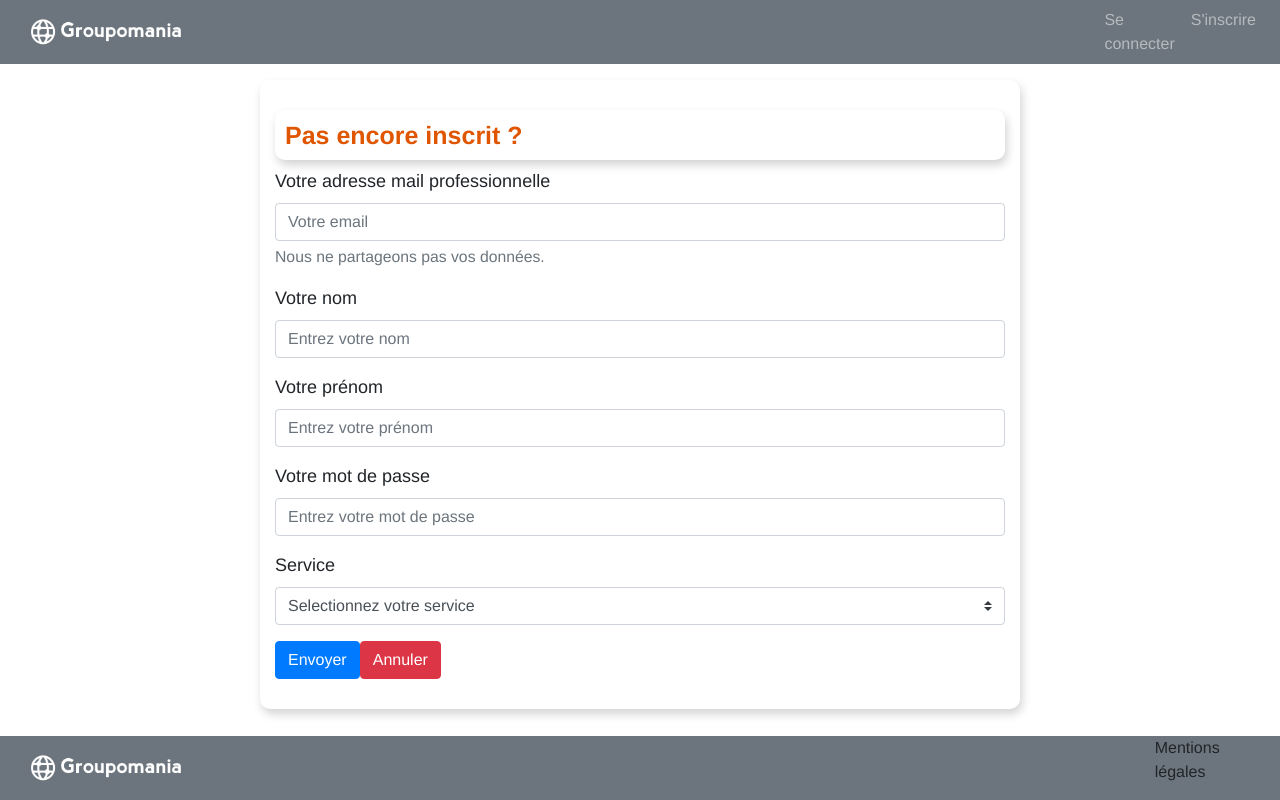
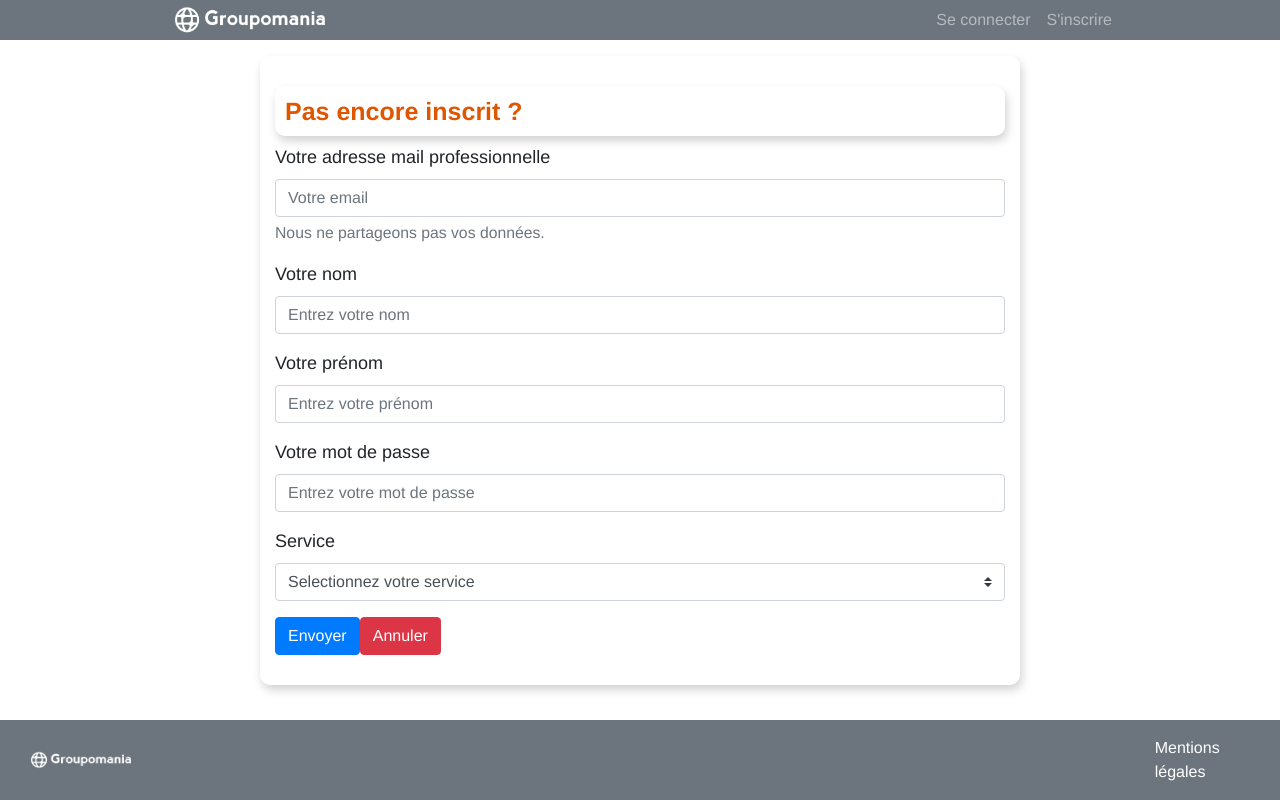
Before and after one commit to medleey/AliceCoisne_7_15032021, a Vue app in the folder frontend/: page /#/register in a window 1280 px wide. Built offline with nearby package versions, Linux system fonts and the light colour scheme; no server answers.

Commit message:
edit account

```diff
--- a/frontend/src/components/Account.vue
+++ b/frontend/src/components/Account.vue
@@ -8,7 +8,7 @@
       </div>
     </div>
 
- <div class="container profil w-75 h-100 p-5" >
+ <div class="container profil w-75 h-100 p-5 " >
       <div class="row">
         <div class="col" >
             <h2>Modifier ma photo profil</h2>
@@ -25,10 +25,10 @@
       </div>
       <div class="col">
         <ul class="pl-0">
-            <li>{{lastName}}a</li>
-            <li>{{Name}}b</li>
-            <li>{{password}}c</li>
-            <li>
+            <li>{{user.lastName}}</li>
+            <li>{{user.firstName}}</li>
+            <li>Mot de passe</li>
+            <li> {{user.service}}
               <b-form-group id="input-group-3" label="Service" label-for="input-3">
                 <b-form-select class="input_form w-50"
                   id="input-3"
@@ -51,6 +51,9 @@
 <script>
 export default {
   name:'Account',
+  props: [
+    "user"
+  ],
   data () {
     return {
       form: {
--- a/frontend/src/components/Footer.vue
+++ b/frontend/src/components/Footer.vue
@@ -1,9 +1,9 @@
 <template>
-  <footer class="navbar navbar-expand-sm navbar-dark bg-secondary py-0">
+  <footer class="navbar navbar-expand-sm navbar-dark bg-secondary py-0 nav-item">
       <div class="container">
           <img src="@/assets/logo.png" alt="groupomania logo" class="gm-logo" />
         </div>
-        <p>Mentions légales</p>
+        <p class="mt-3">Mentions légales</p>
   </footer>
 </template>
 
@@ -14,8 +14,14 @@ export default {
 }
 </script>
 
-<style>
+<style scoped>
     footer {
       margin-top: auto;
+      font-size: 16px;
+      align-content: center;
+      color: white;
+    }
+    img {
+      width: 100px;
     }
 </style>
--- a/frontend/src/components/Header.vue
+++ b/frontend/src/components/Header.vue
@@ -5,9 +5,10 @@
         class="navbar navbar-expand-sm navbar-dark bg-secondary mb-3 py-0"
       >
         <div class="container">
+          <router-link to="/">
             <img src="@/assets/logo.png" alt="groupomania logo" class="gm-logo" />
+          </router-link>
         </div>
-        <span v-if="user">{{user.firstName}}</span>
         <ul class="navbar-nav mr-auto" v-if="!user">
           <li class="nav-item">
             <router-link to="/login" class="nav-link"> Se connecter </router-link>
@@ -15,6 +16,22 @@
           <li class="nav-item">
             <router-link to="/register" class="nav-link"> S'inscrire </router-link>
           </li>
+        </ul>
+        <!--Pour le header lorsque l'on est connecté-->
+        <ul class="navbar-nav mr-auto" v-if="user">
+          <li class="nav-item mt-2 pr-2 name-user">
+            {{user.firstName}} {{user.lastName}}
+          </li>
+          <li class="nav-item">
+            <router-link to="/account" class="nav-link"> Mon compte </router-link>
+          </li>
+
+            <li class="nav-item nav-link">
+            <a @click="logout" class="logout-btn">
+              Déconnexion
+               </a>
+            </li>
+
         </ul>
       </nav>
     </div>
@@ -26,16 +43,38 @@ export default {
   name: 'Header',
   props: [
     "user"
-  ]
+  ],
+
+  methods: {
+    logout() {
+      localStorage.removeItem('user-token')
+      this.$router.push('/login')
     }
+  }
+}
+
+
 </script>
 
-<style>
+<style scoped>
   .gm-logo {
       width: 150px;
   }
-
+  .container {
+    width: 50%;
+  }
+  img {
+    width: 150px;
+  }
+  .name-user {
+    color: white ;
+    cursor: ;
+  }
   .gm-banner {
       background-color: grey;
   }
+  .logout-btn {
+    cursor: pointer;
+    list-style: none;
+  }
 </style>
```
Also changed, not shown: 2 other files (tests, documents, lock files or other folders). Lines whose indentation alone changed are shown as unchanged.
